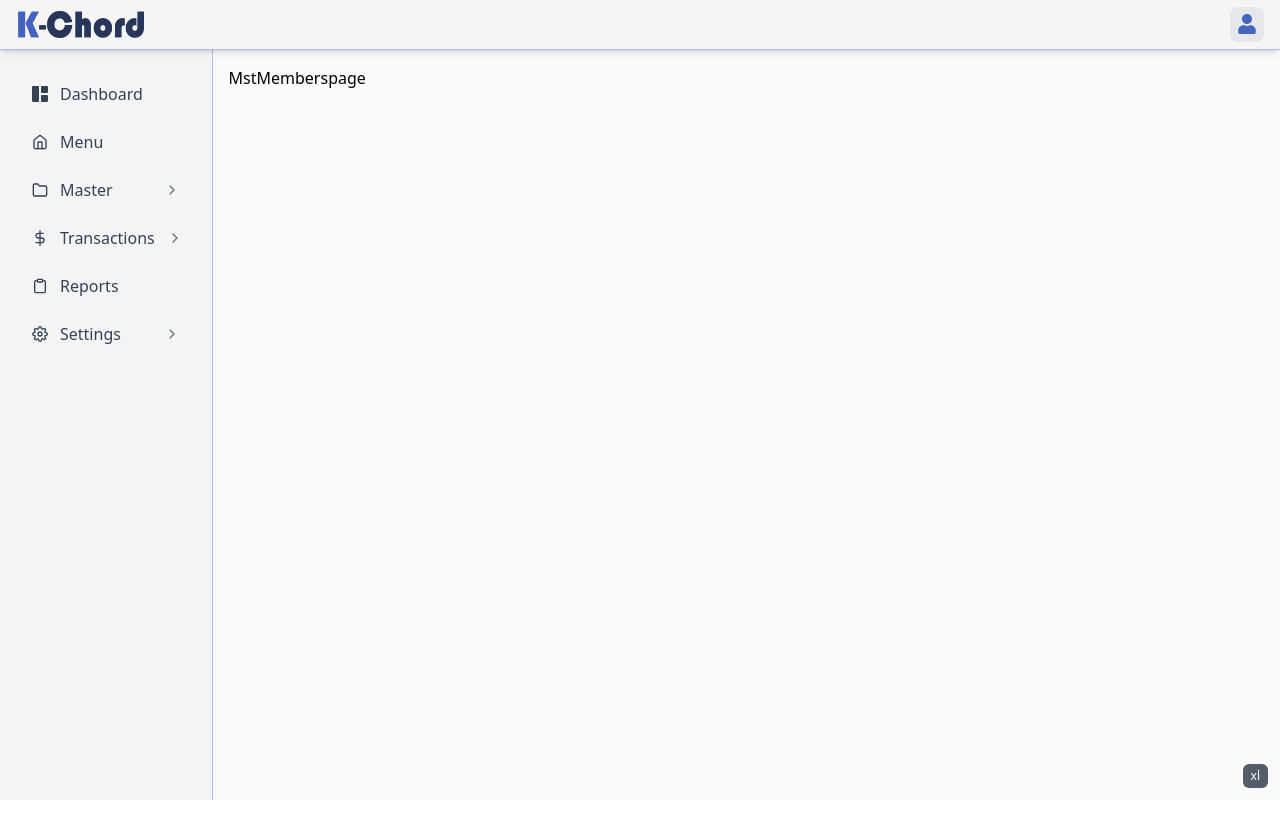
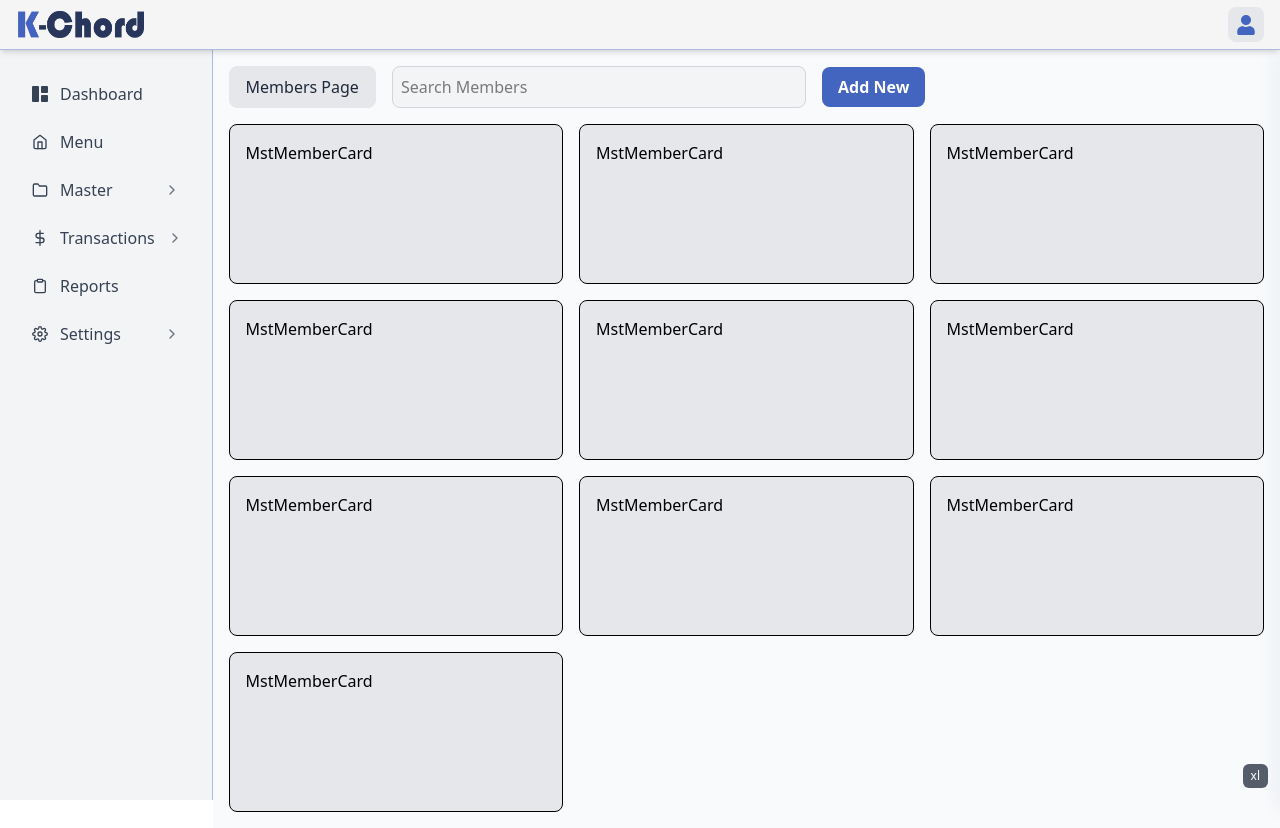
Before and after one commit to chiwantha/gym-20251011, a Next.js app: page /master/members in a window 1280 px wide. Before the commit the page ends 800 px from the top, so only its background shows below. Built offline with nearby package versions, Linux system fonts and the light colour scheme.

Commit message:
make the master crud layout

```diff
--- a/src/app/layout.jsx
+++ b/src/app/layout.jsx
@@ -30,7 +30,9 @@ export default function RootLayout({ children }) {
           <Navbar />
           <div className="flex pt-[50px]">
             <Sidebar />
-            <div className=" bg-slate-50 w-full p-4">{children}</div>
+            <div className=" bg-slate-50 w-full p-4 min-h-[calc(100vh-50px)]">
+              {children}
+            </div>
           </div>
           <WidthShow />
         </SidebarProvider>
--- a/src/app/master/members/page.jsx
+++ b/src/app/master/members/page.jsx
@@ -1,5 +1,24 @@
+import MstMemberCard from "@/components/cards/mstMember/MstMemberCard";
+import DataGrid from "@/components/dataGrid/DataGrid";
+
 const MstMemberspage = () => {
-  return <div className="flex flex-col gap-4">MstMemberspage</div>;
+  return (
+    <div className="flex flex-col gap-4">
+      {/* Data Grid */}
+      <DataGrid title={`Members`}>
+        <MstMemberCard />
+        <MstMemberCard />
+        <MstMemberCard />
+        <MstMemberCard />
+        <MstMemberCard />
+        <MstMemberCard />
+        <MstMemberCard />
+        <MstMemberCard />
+        <MstMemberCard />
+        <MstMemberCard />
+      </DataGrid>
+    </div>
+  );
 };
 
 export default MstMemberspage;
--- a/src/components/buttons/button/Button.jsx
+++ b/src/components/buttons/button/Button.jsx
@@ -13,7 +13,7 @@ const Button = ({
   disabled,
 }) => {
   const baseClasses =
-    "rounded-lg transition-colors duration-300 font-bold flex items-center justify-center transition-all duration-300";
+    "rounded-lg transition-colors duration-300 font-bold flex items-center justify-center transition-all duration-300 whitespace-nowrap";
 
   const enabledClasses = `${
     bg || "bg-[#4364BF] hover:bg-[#38539e] text-white"
--- a/src/components/buttons/navBtn/NavBtn.jsx
+++ b/src/components/buttons/navBtn/NavBtn.jsx
@@ -5,7 +5,7 @@ import Link from "next/link";
 const btnStyle = `rounded-lg aspect-square h-full
      items-center justify-center
     transition-all duration-300 cursor-pointer
-     flex  text-xl  `;
+     flex  text-xl p-2 `;
 
 const NavBtn = ({ click, link, icon, activeicon, state }) => {
   const btn_face = state
--- a/src/components/cards/mstMember/MstMemberCard.jsx
+++ b/src/components/cards/mstMember/MstMemberCard.jsx
@@ -1,7 +1,9 @@
 import React from "react";
 
 const MstMemberCard = () => {
-  return <div>MstMemberCard</div>;
+  return (
+    <div className="p-4 rounded-lg border h-40 bg-gray-200">MstMemberCard</div>
+  );
 };
 
 export default MstMemberCard;
--- /dev/null
+++ b/src/components/dataGrid/DataGrid.jsx
@@ -0,0 +1,60 @@
+"use client";
+import { useState } from "react";
+import Button from "../buttons/button/Button";
+import ActionTray from "../layout/actionTray/ActionTray";
+
+const DataGrid = ({ title, children }) => {
+  const [trayOpen, setTrayOpen] = useState(false);
+  return (
+    <div className="flex flex-col gap-4">
+      {/* Action Strip */}
+      <div className="flex flex-col sm:flex-row items-center gap-4">
+        {/* Left Section */}
+        <div className="flex items-center gap-4 w-full sm:w-auto">
+          <div
+            className="px-4 py-2 bg-gray-200 border border-gray-200
+          rounded-lg text-center text-gray-800 font-medium whitespace-nowrap"
+          >
+            {title ? `${title} Page` : "Page Title"}
+          </div>
+
+          {/* Add New (mobile only) */}
+          <div className="w-full sm:w-auto sm:hidden">
+            <Button
+              title="Add New"
+              pd="py-2 px-4 w-full sm:w-auto"
+              click={() => setTrayOpen(!trayOpen)}
+              className="whitespace-nowrap"
+            />
+          </div>
+        </div>
+
+        {/* Search Input */}
+        <input
+          type="search"
+          className="w-full xl:w-[40%] 2xl:w-[30%] p-2 bg-gray-100 border
+           border-gray-300 rounded-lg focus:outline-none focus:ring-1 focus:ring-[#4364BF]
+            transition-all duration-300"
+          placeholder={`Search ${title || "Items"}`}
+        />
+
+        {/* Add New (desktop only) */}
+        <div className="hidden sm:block w-full sm:w-auto">
+          <Button
+            title="Add New"
+            pd="py-2 px-4 w-full sm:w-auto"
+            click={() => setTrayOpen(!trayOpen)}
+            className="whitespace-nowrap"
+          />
+        </div>
+      </div>
+
+      <div className="grid gap-4 grid-cols-1 sm:grid-cols-2 md:grid-cols-2 lg:grid-cols-3 2xl:grid-cols-5 ">
+        {children}
+      </div>
+      <ActionTray state={trayOpen} closeTray={setTrayOpen} />
+    </div>
+  );
+};
+
+export default DataGrid;
--- /dev/null
+++ b/src/components/layout/actionTray/ActionTray.jsx
@@ -0,0 +1,21 @@
+import NavBtn from "@/components/buttons/navBtn/NavBtn";
+
+const ActionTray = ({ children, closeTray, state, title }) => {
+  return (
+    <div
+      className={`fixed top-[50px] right-0 h-[calc(100vh-50px)]
+        p-4 bg-gray-100 border-l border-[#4364BF]/40
+        transition-transform duration-300 ease-in-out shadow-lg
+        w-[90%] sm:w-[80%] md:w-[60%]  lg:w-[50%] xl:w-[45%] 2xl:w-[35%]
+        ${state ? "translate-x-0" : "translate-x-full blur-sm"}`}
+    >
+      <div className="flex justify-between items-center">
+        <h2 className="text-lg font-bold">{title || `Slide Tray`}</h2>
+        <NavBtn icon={`X`} state={state} click={() => closeTray(false)} />
+      </div>
+      {children}
+    </div>
+  );
+};
+
+export default ActionTray;
```
